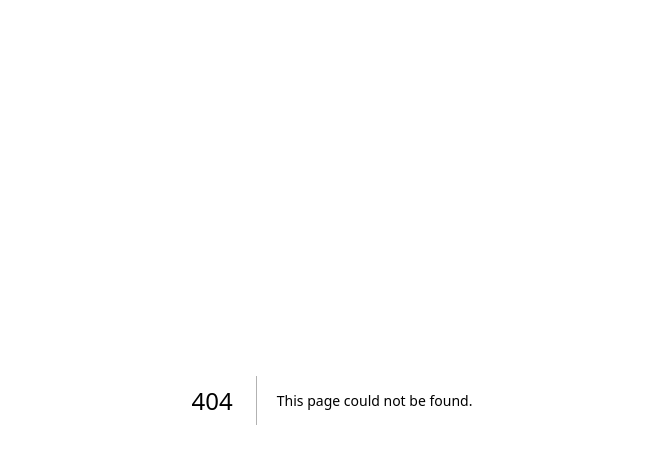
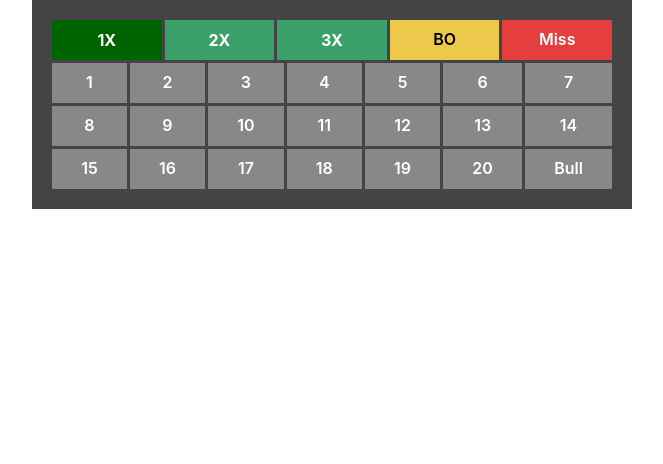
Before and after one commit to pmcg31/dartgameswithfriends.com, a Next.js app: page /test-dart-hit-input in a window 1280 px wide. Before the commit this address had no page. Shown: the top 464 px of the page, without its empty margins (308-971 px from the left). Built offline with nearby package versions, Linux system fonts and the light colour scheme.

Commit message:
Added chakra ui and created dart input component
Co-authored-by: Chris Baucom <cbaucom@users.noreply.github.com>

```diff
--- /dev/null
+++ b/components/input/dart-hit-input.tsx
@@ -0,0 +1,120 @@
+import {
+  Box,
+  Button,
+  ButtonGroup,
+  Grid,
+  HStack,
+  useRadio,
+  useRadioGroup,
+} from "@chakra-ui/react";
+
+function RadioButton(props) {
+  const { getInputProps, getCheckboxProps } = useRadio(props);
+
+  const input = getInputProps();
+  const checkbox = getCheckboxProps();
+
+  return (
+    <Box as="label">
+      <input {...input} />
+      <Box
+        {...checkbox}
+        bg="#3ba16a"
+        color="white"
+        cursor="pointer"
+        py={2}
+        sx={{
+          ...props.sx,
+          textAlign: "center",
+          fontWeight: "bold",
+        }}
+        _checked={{
+          bg: "darkgreen",
+        }}
+      >
+        {props.children}
+      </Box>
+    </Box>
+  );
+}
+
+export default function DartHitInput(props) {
+  // Styles to be applied to all buttons
+  const buttonStyles = { borderRadius: "0px", border: "none" };
+
+  // Array to hold scoring area buttons
+  const areaButtons = [];
+
+  // Create buttons for the numbers
+  for (let idx = 0; idx < 20; idx++) {
+    areaButtons.push(
+      <Button
+        id={`N${idx + 1}`}
+        key={idx + 5}
+        gridColumn={(idx % 7) + 1}
+        gridRow={idx / 7 + 2}
+        sx={buttonStyles}
+      >
+        {idx + 1}
+      </Button>
+    );
+  }
+
+  // Create button for bull
+  areaButtons.push(
+    <Button id="NB" key={25} gridColumn={7} gridRow={4} sx={buttonStyles}>
+      Bull
+    </Button>
+  );
+
+  const { getRootProps, getRadioProps } = useRadioGroup({
+    name: "multiplier",
+    defaultValue: "X1",
+    onChange: console.log,
+  });
+
+  const group = getRootProps();
+  const radioX1 = getRadioProps({ value: "X1" });
+  const radioX2 = getRadioProps({ value: "X2" });
+  const radioX3 = getRadioProps({ value: "X3" });
+
+  return (
+    <ButtonGroup
+      colorScheme="whiteAlpha"
+      spacing={0}
+      sx={{
+        display: "grid",
+        gap: "3px",
+        templateColumns: "repeat(7, 1fr)",
+        templateRows: "repeat(4, 1fr)",
+      }}
+    >
+      <HStack
+        {...group}
+        gridColumn="1 / span 7"
+        sx={{
+          display: "grid",
+          gap: "3px",
+          gridTemplateColumns: "repeat(5, 1fr)",
+        }}
+      >
+        <RadioButton id="X1" key={0} sx={buttonStyles} {...radioX1}>
+          1X
+        </RadioButton>
+        <RadioButton id="X2" key={1} sx={buttonStyles} {...radioX2}>
+          2X
+        </RadioButton>
+        <RadioButton id="X3" key={2} sx={buttonStyles} {...radioX3}>
+          3X
+        </RadioButton>
+        <Button id="BO" key={3} colorScheme="yellow" sx={buttonStyles}>
+          BO
+        </Button>
+        <Button id="Miss" key={4} colorScheme="red" sx={buttonStyles}>
+          Miss
+        </Button>
+      </HStack>
+      {areaButtons}
+    </ButtonGroup>
+  );
+}
--- a/package.json
+++ b/package.json
@@ -12,6 +12,9 @@
     "lint": "next lint"
   },
   "dependencies": {
+    "@chakra-ui/react": "^2.5.3",
+    "@emotion/react": "^11.10.6",
+    "@emotion/styled": "^11.10.6",
     "@next/font": "13.1.6",
     "@prisma/client": "4.10.1",
     "@types/node": "18.13.0",
@@ -19,6 +22,7 @@
     "@types/react-dom": "18.0.10",
     "eslint": "8.34.0",
     "eslint-config-next": "13.1.6",
+    "framer-motion": "^10.9.1",
     "next": "13.1.6",
     "react": "18.2.0",
     "react-dom": "18.2.0",
--- a/pages/_app.tsx
+++ b/pages/_app.tsx
@@ -1,6 +1,11 @@
-import '@/styles/globals.css'
-import type { AppProps } from 'next/app'
+import "@/styles/globals.css";
+import type { AppProps } from "next/app";
+import { ChakraProvider } from "@chakra-ui/react";
 
-export default function App({ Component, pageProps }: AppProps) {
-  return <Component {...pageProps} />
+export default function App({ Component, pageProps }) {
+  return (
+    <ChakraProvider>
+      <Component {...pageProps} />
+    </ChakraProvider>
+  );
 }
--- /dev/null
+++ b/pages/test-dart-hit-input.tsx
@@ -0,0 +1,18 @@
+import DartHitInput from "@/components/input/dart-hit-input";
+
+export default function TestDartHitInput(props) {
+  return (
+    <main>
+      <div
+        style={{
+          padding: "20px",
+          maxWidth: "600px",
+          margin: "auto",
+          backgroundColor: "#444",
+        }}
+      >
+        <DartHitInput />
+      </div>
+    </main>
+  );
+}
```
Also changed, not shown: 1 other file (tests, documents, lock files or other folders).
